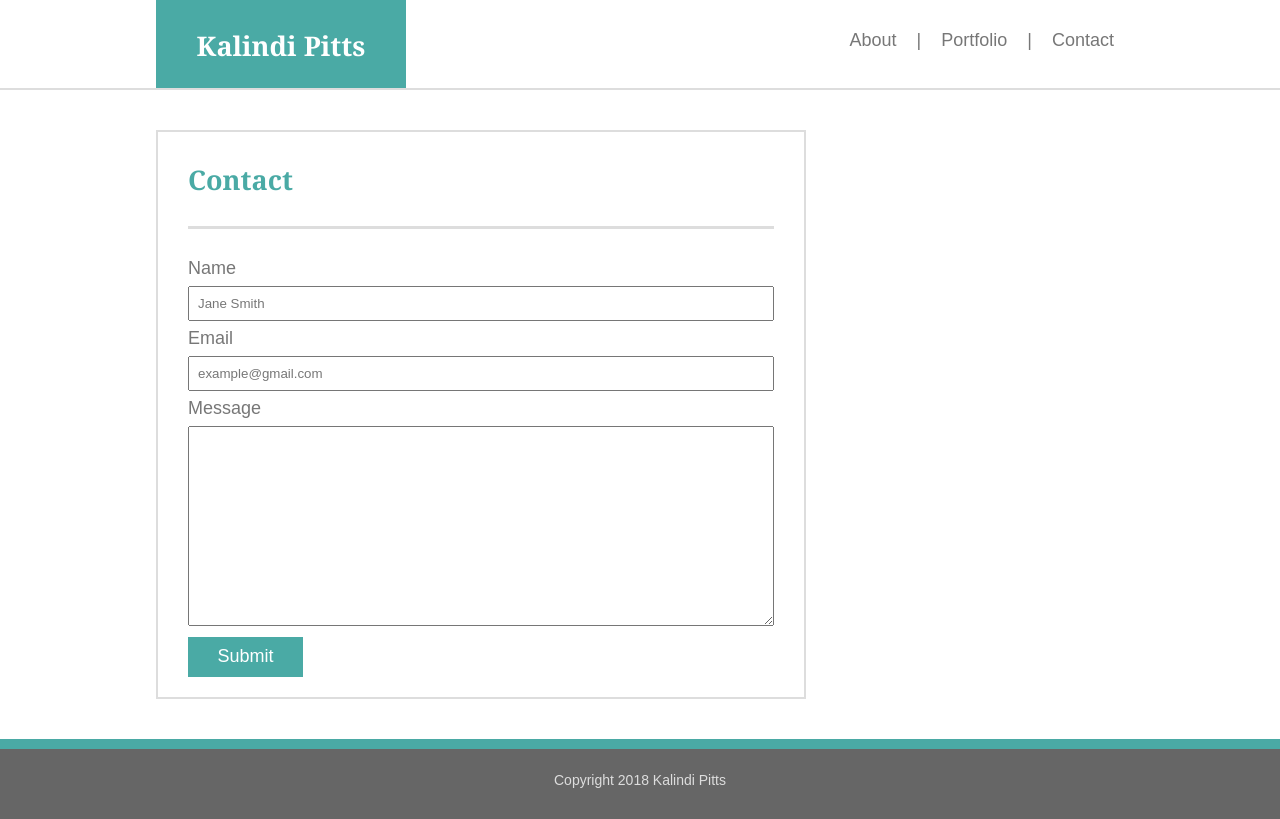
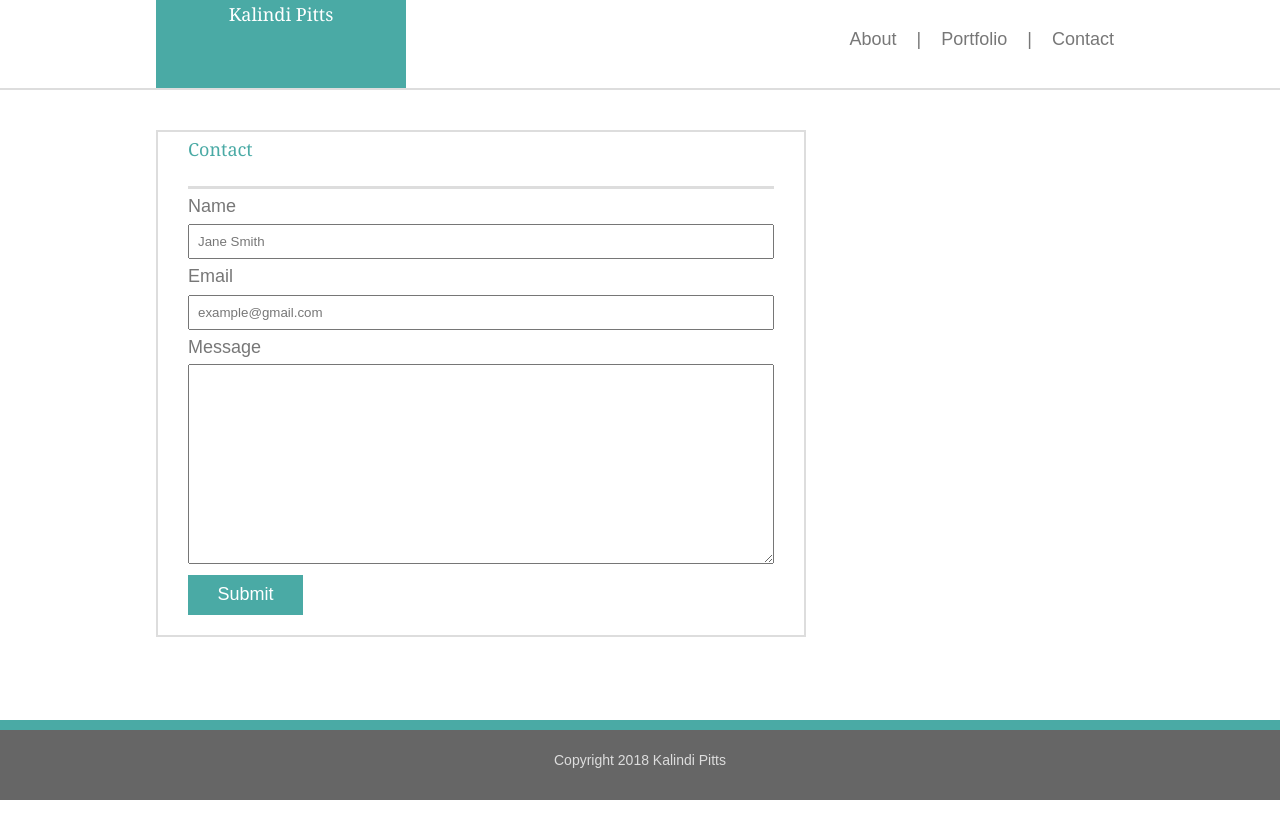
Before and after one commit to Kalindi-Pitts/Basic-Portfolio, a plain HTML site: page contact.html in a window 1280 px wide. Drawn offline with Linux system fonts and the light colour scheme.

Commit message:
Update HW

```diff
--- a/assets/css/style.css
+++ b/assets/css/style.css
@@ -27,7 +27,7 @@
       overflow:auto;
   }
 
-  .navlinkbox{
+  .navlink{
       height:80px;
       width:280px;
       float: left;
--- a/contact.html
+++ b/contact.html
@@ -1,10 +1,12 @@
 <!doctype html>
 <html>
 	<head>
+		<meta charset="UTF-8">
+		<link rel="stylesheet" type="text/css" href="assets/css/reset.css">
+		<link rel="stylesheet" type="text/css" href="assets/css/style.css">
 		<title>
 			Kalindi Pitts
 		</title>
-		<link rel="stylesheet" type="text/css" href="assets/css/style.css">
 	</head>
 
 	<body>
@@ -16,7 +18,7 @@
 					</h1>
 				</aside>
 
-				<div class="navlinkbox">
+				<div class="navlink">
 					<a href="index.html">About</a>  &nbsp;&nbsp; | &nbsp;&nbsp;  <a href="portfolio.html">Portfolio</a> &nbsp;&nbsp;	| &nbsp;&nbsp;  <a href="contact.html">Contact</a>
 				</div>
 
```
Also changed, not shown: index.html (+4 -3 lines), portfolio.html (+2 -2 lines).
